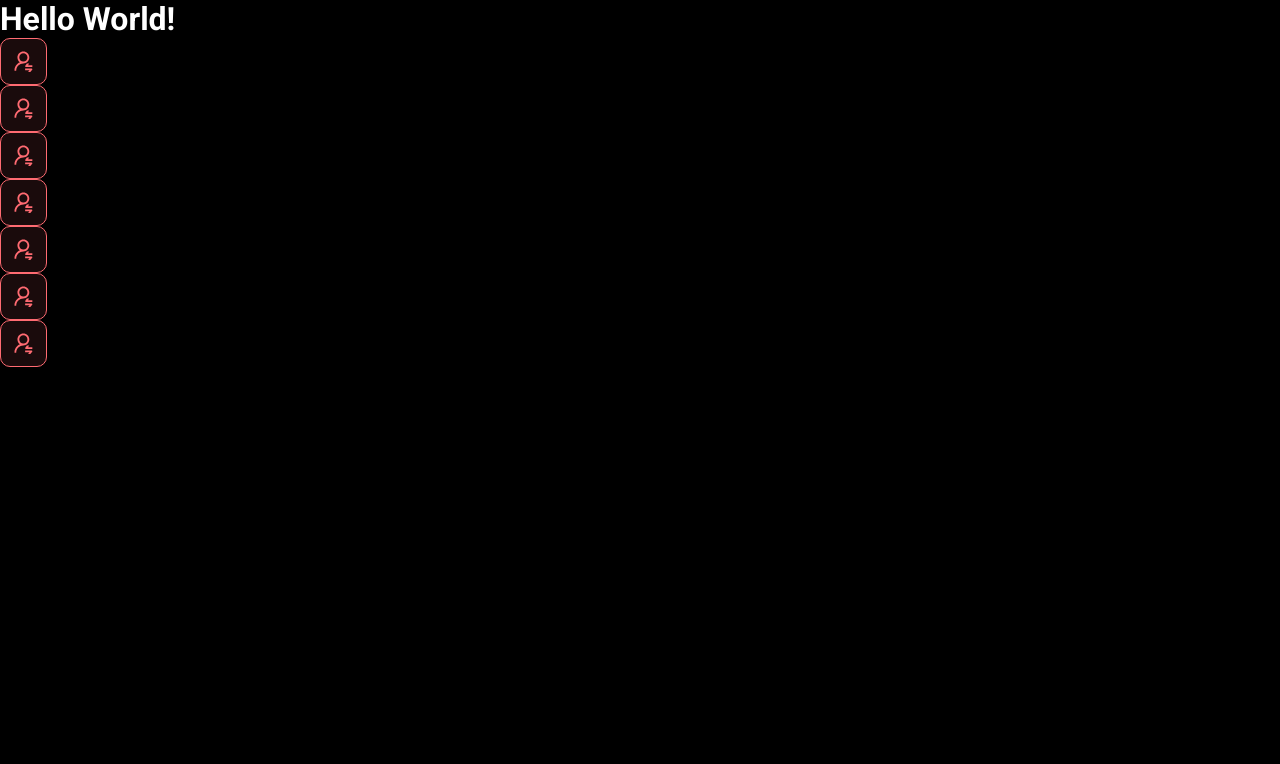
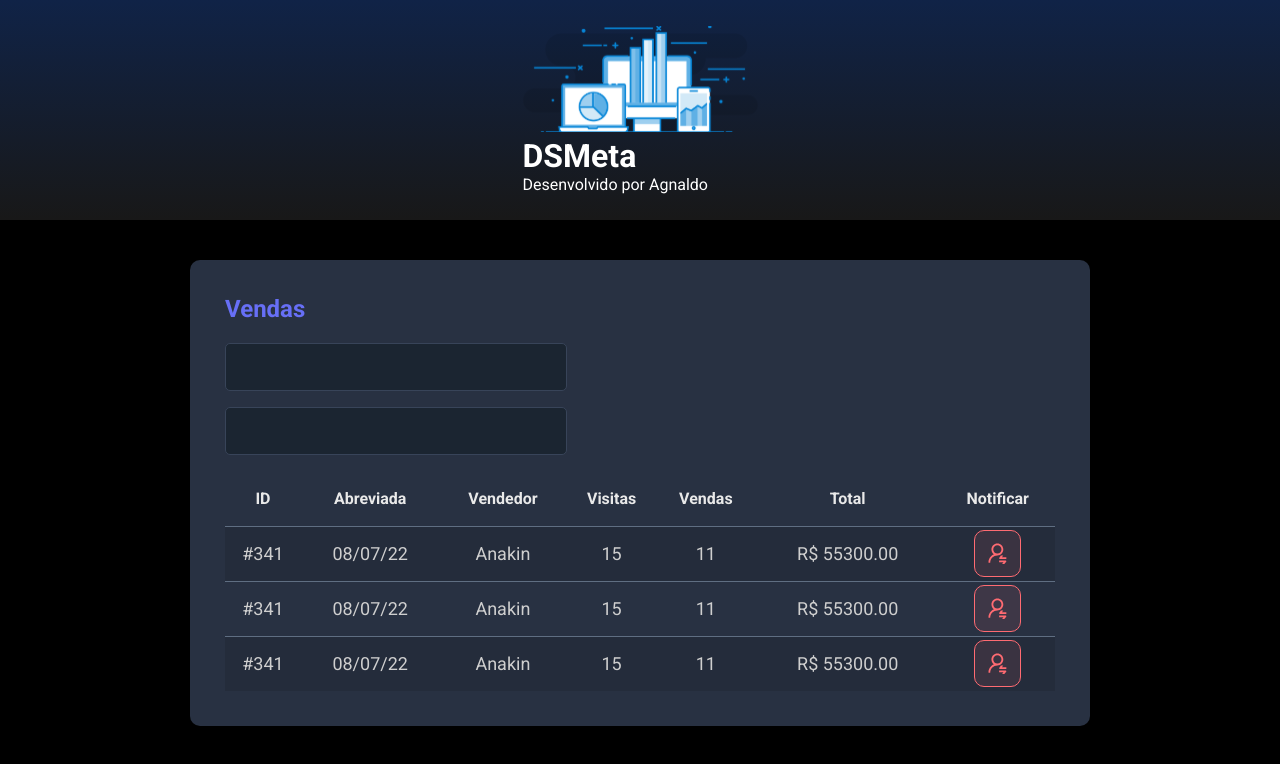
Before and after one commit to AgnaldoSouza47/ds-meta, a React (Vite) app in the folder frontend/: page / in a window 1280 px wide. Shown: the top 764 px of the page. Built offline with nearby package versions, Linux system fonts and the light colour scheme.

Commit message:
Other components

```diff
--- a/frontend/src/App.tsx
+++ b/frontend/src/App.tsx
@@ -1,19 +1,19 @@
-import NotificationButton from "./components/NotificationButton"
-
+import SalesCard from "./components/SalesCard"
+import Header from "./components/Header"
 function App() {
   return (
-    <><h1> Hello World!</h1>
-      <NotificationButton/>
-      <NotificationButton/>
-      <NotificationButton/>
-      <NotificationButton/>
-      <NotificationButton/>
-      <NotificationButton/>
-      <NotificationButton/>
-</>
+    <>
+      <Header />
+      <main>
+        <section id="sales">
+          <div className="ds-meta-container">
 
+           <SalesCard />
+          </div>
+        </section>
+      </main>
+    </>
   )
-
 
 }
 
--- /dev/null
+++ b/frontend/src/components/Header/index.tsx
@@ -0,0 +1,22 @@
+import logo from '../../Assets/img/logo.svg'
+import './styles.css'
+function Header() {
+    return (
+        <header>
+            <div className="ds-meta-logo-container">
+            <img src={logo} alt="ds-meta"/>
+                <h1>DSMeta</h1>
+                <p> Desenvolvido por
+                    <a href="https://github.com/AgnaldoSouza47"> Agnaldo</a>
+                </p>
+
+            </div>
+
+        </header>
+
+    )
+
+
+}
+
+export default Header
--- /dev/null
+++ b/frontend/src/components/Header/styles.css
@@ -0,0 +1,30 @@
+header {
+    background: linear-gradient(180deg, #102347 0%, #181818 100%);
+    height: 220px;
+    display: flex;
+    align-items: center;
+    justify-content: center;
+
+}
+
+.dsmeta-logo-container {
+    display: flex;
+    flex-direction: column;
+    align-items: center;
+}
+
+.dsmeta-logo-container img {
+    width: 235px;
+
+}
+
+.dsmeta-logo-container h1 {
+    margin-top: 15px;
+    font-size: 24px;
+}
+
+.dsmeta-logo-container p {
+
+    font-size: 14px;
+    font-weight: 300;
+}
--- /dev/null
+++ b/frontend/src/components/SalesCard/index.tsx
@@ -0,0 +1,88 @@
+import NotificationButton from '../NotificationButton'
+import './styles.css'
+function SalesCard() {
+    return (
+
+        <div className="ds-meta-card">
+            <h2 className="ds-metas-sales-title">Vendas</h2>
+            <div>
+                <div className="ds-meta-form-control-container" >
+                    <input className="ds-meta-form-control" type="text" />
+                </div>
+
+                <div className="ds-meta-form-control-container" >
+                    <input className="ds-meta-form-control" type="text" />
+                </div>
+            </div>
+            <div>
+                <table className="ds-meta-sales-table">
+                    <thead>
+
+                        <tr>
+                            <th className="show992">ID</th>
+                            <th className="show576">Abreviada</th>
+                            <th> Vendedor </th>
+                            <th className="show992">Visitas</th>
+                            <th className="show992">Vendas</th>
+                            <th> Total </th>
+                            <th>Notificar </th>
+                        </tr>
+                    </thead>
+                    <tbody>
+                        <tr>
+                            <td className="show992">#341</td>
+                            <td className="show576">08/07/22</td>
+                            <td>Anakin</td>
+                            <td className="show992">15</td>
+                            <td className="show992">11</td>
+                            <td>R$ 55300.00</td>
+                            <td>
+                                <div className="ds-meta-red-btn-conteiner">
+                                    <NotificationButton />
+
+                                </div>
+
+                            </td>
+                        </tr>
+                        <tr>
+                            <td className="show992">#341</td>
+                            <td className="show576">08/07/22</td>
+                            <td>Anakin</td>
+                            <td className="show992">15</td>
+                            <td className="show992">11</td>
+                            <td>R$ 55300.00</td>
+                            <td>
+                                <div className="ds-meta-red-btn-conteiner">
+                                    <NotificationButton />
+
+                                </div>
+
+                            </td>
+                        </tr>
+                        <tr>
+                            <td className="show992">#341</td>
+                            <td className="show576">08/07/22</td>
+                            <td>Anakin</td>
+                            <td className="show992">15</td>
+                            <td className="show992">11</td>
+                            <td>R$ 55300.00</td>
+                            <td>
+
+                                <div className="ds-meta-red-btn-conteiner">
+                                    <NotificationButton />
+
+                                </div>
+
+                            </td>
+                        </tr>
+                    </tbody>
+                </table>
+
+            </div>
+
+        </div>)
+
+
+}
+
+export default SalesCard
--- /dev/null
+++ b/frontend/src/components/SalesCard/styles.css
@@ -0,0 +1,110 @@
+.ds-meta-card {
+    background-color: #283142;
+    border-radius: 10px;
+    padding: 30px 10px;
+
+}
+
+.ds-metas-sales-title {
+    color: #676ff6;
+    font-size: 24px;
+    margin-bottom: 20px;
+
+}
+
+.ds-meta-form-control-container {
+    margin-bottom: 16px;
+    max-width: 300px;
+}
+
+.ds-meta-form-control {
+    width: 100%;
+    height: 46px;
+    background-color: #1B2531;
+    ;
+    border: 1px solid #384459;
+    border-radius: 5px;
+    color: #9AAABE;
+    padding: 0 20px;
+    font-size: 18px;
+}
+
+.ds-meta-sales-table {
+    width: 100%;
+    border-spacing: 0;
+    border-collapse: collapse;
+}
+
+.ds-meta-sales-table thead {
+    height: 55px;
+    font-size: 16px;
+    color: #e9e9e9;
+    font-weight: 700;
+    align-items: center;
+    text-align: center;
+}
+
+.ds-meta-sales-table tbody {
+    font-size: 14px;
+    font-weight: 400;
+    color: #cfcfcf;
+    text-align: center;
+}
+
+.ds-meta-sales-table tbody tr {
+    height: 74px;
+    border-top: 1px solid #5F6E82
+}
+
+.ds-meta-sales-table tbody tr:hover>td {
+    background-color: #384459;
+
+}
+
+.ds-meta-sales-table tbody tr:nth-child(odd) {
+    background-color: #242C3B;
+
+}
+
+.ds-meta-red-btn-conteiner {
+
+    display: flex;
+    justify-content: center;
+}
+
+.show992 {
+
+    display: none;
+}
+
+.show576 {
+    display: none;
+}
+
+@media(min-width:576px) {
+
+    .show576 {
+
+        display: table-cell;
+    }
+}
+
+.ds-meta-card {
+    padding: 35px;
+
+}
+
+.ds-meta-sales-table tbody tr {
+    height: 55px;
+}
+
+.ds-meta-sales-table tbody {
+
+    font-size: 18px;
+}
+
+@media(min-width:992px) {
+    .show992 {
+        display: table-cell;
+    }
+}
--- a/frontend/src/index.css
+++ b/frontend/src/index.css
@@ -19,3 +19,12 @@
     color: unset;
     text-decoration-line: none;
 }
+.ds-meta-container {
+  width: 100%;
+  max-width: 900px;
+  margin: 0 auto;
+}
+
+#sales {
+  padding: 40px 10px;
+}
```
Also changed, not shown: frontend/src/Assets/img/logo.svg (added).
